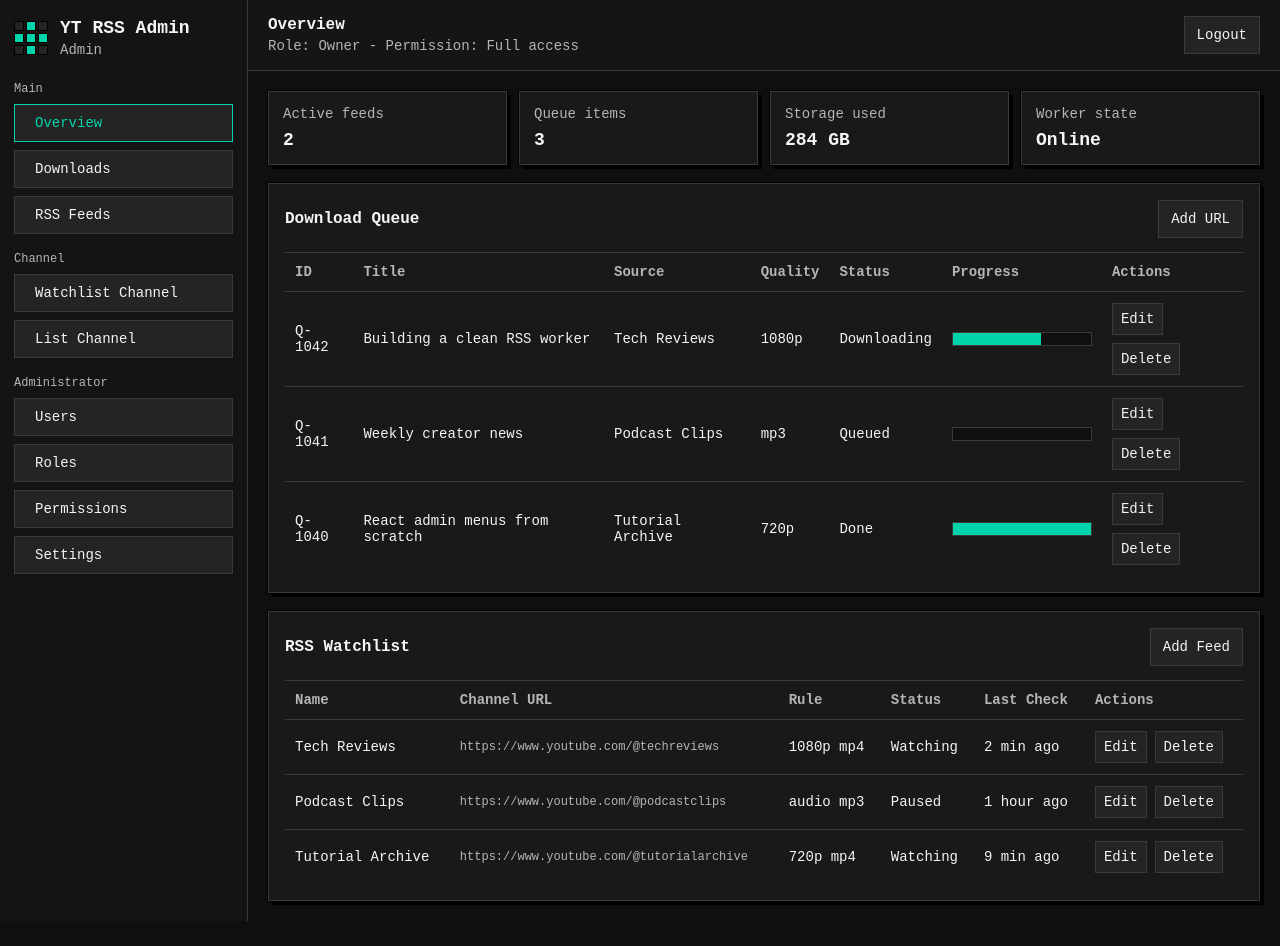
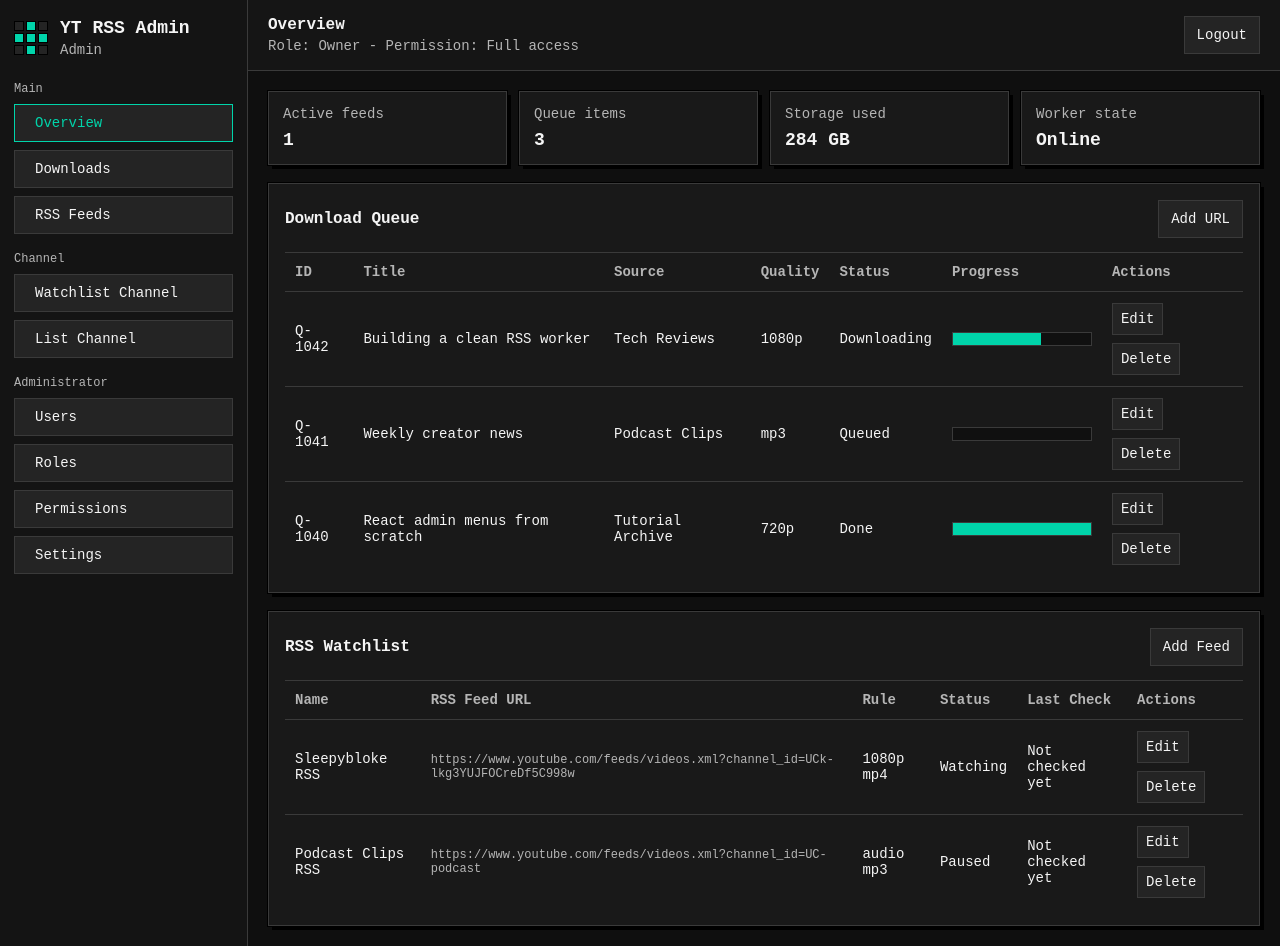
Before and after one commit to ArfanZaky/youtube-rss-downloader-admin, a React (Vite) app: page / in a window 1280 px wide. Both pictures are taken after a click on the button "Login". Before the commit the page ends 921 px from the top, so only its background shows below. Built offline with nearby package versions, Linux system fonts and the light colour scheme.

Commit message:
fix: split rss feeds and channels

```diff
--- a/src/App.jsx
+++ b/src/App.jsx
@@ -2,7 +2,9 @@ import { useEffect, useMemo, useState } from 'react';
 
 const sessionKey = 'yt-rss-admin.session.v1';
 const settingsKey = 'yt-rss-admin.settings.v1';
-const feedsKey = 'yt-rss-admin.feeds.v1';
+const legacyFeedsKey = 'yt-rss-admin.feeds.v1';
+const rssFeedsKey = 'yt-rss-admin.rss-feeds.v1';
+const channelsKey = 'yt-rss-admin.channels.v1';
 const downloadsKey = 'yt-rss-admin.downloads.v1';
 
 const permissions = [
@@ -26,8 +28,13 @@ const initialUsers = [
   { id: 3, username: 'viewer', name: 'Read Only', role: 'viewer', status: 'Invited', lastLogin: '-' }
 ];
 
-const initialFeeds = [
-  { id: 1, name: 'Tech Reviews', url: 'https://www.youtube.com/@techreviews', rule: '1080p mp4', status: 'Watching', lastCheck: '2 min ago' },
+const initialRSSFeeds = [
+  { id: 1, name: 'Sleepybloke RSS', url: 'https://www.youtube.com/feeds/videos.xml?channel_id=UCk-lkg3YUJFOCreDf5C998w', rule: '1080p mp4', status: 'Watching', lastCheck: 'Not checked yet' },
+  { id: 2, name: 'Podcast Clips RSS', url: 'https://www.youtube.com/feeds/videos.xml?channel_id=UC-podcast', rule: 'audio mp3', status: 'Paused', lastCheck: 'Not checked yet' }
+];
+
+const initialChannels = [
+  { id: 1, name: 'Sleepybloke', url: 'https://www.youtube.com/@Sleepybloke', rule: '1080p mp4', status: 'Watching', lastCheck: '2 min ago' },
   { id: 2, name: 'Podcast Clips', url: 'https://www.youtube.com/@podcastclips', rule: 'audio mp3', status: 'Paused', lastCheck: '1 hour ago' },
   { id: 3, name: 'Tutorial Archive', url: 'https://www.youtube.com/@tutorialarchive', rule: '720p mp4', status: 'Watching', lastCheck: '9 min ago' }
 ];
@@ -116,6 +123,15 @@ function loadArray(key, fallback) {
   }
 }
 
+function hasStoredValue(key) {
+  if (typeof window === 'undefined') return false;
+  return window.localStorage.getItem(key) !== null;
+}
+
+function isRSSFeedURL(row) {
+  return String(row?.url || '').includes('/feeds/videos.xml');
+}
+
 function normalizeChannelRows(rows) {
   return rows.map((row) => {
     const url = String(row.url || '');
@@ -123,6 +139,18 @@ function normalizeChannelRows(rows) {
     if (!channelID) return row;
     return { ...row, url: `https://www.youtube.com/channel/${channelID}` };
   });
+}
+
+function loadRSSFeeds() {
+  if (hasStoredValue(rssFeedsKey)) return loadArray(rssFeedsKey, initialRSSFeeds);
+  const legacyRSSRows = loadArray(legacyFeedsKey, []).filter(isRSSFeedURL);
+  return legacyRSSRows.length > 0 ? legacyRSSRows : initialRSSFeeds;
+}
+
+function loadChannels() {
+  if (hasStoredValue(channelsKey)) return normalizeChannelRows(loadArray(channelsKey, initialChannels));
+  const legacyChannelRows = loadArray(legacyFeedsKey, []).filter((row) => !isRSSFeedURL(row));
+  return legacyChannelRows.length > 0 ? normalizeChannelRows(legacyChannelRows) : initialChannels;
 }
 
 function PixelMark() {
@@ -243,14 +271,14 @@ function QueueTable({ downloads, onEdit, onDelete }) {
   );
 }
 
-function FeedTable({ feeds, onEdit, onDelete }) {
+function FeedTable({ feeds, onEdit, onDelete, urlLabel = 'Channel URL' }) {
   return (
     <div className="table-wrap">
       <table>
         <thead>
           <tr>
             <th>Name</th>
-            <th>Channel URL</th>
+            <th>{urlLabel}</th>
             <th>Rule</th>
             <th>Status</th>
             <th>Last Check</th>
@@ -366,7 +394,7 @@ function DownloadForm({ initialDownload, onSave, onCancel }) {
   );
 }
 
-function FeedForm({ initialFeed, onSave, onCancel }) {
+function FeedForm({ initialFeed, onSave, onCancel, title = 'Channel', urlLabel = 'Channel URL', urlPlaceholder = 'https://www.youtube.com/@Sleepybloke' }) {
   const [draft, setDraft] = useState({
     name: initialFeed?.name || '',
     url: initialFeed?.url || '',
@@ -385,11 +413,11 @@ function FeedForm({ initialFeed, onSave, onCancel }) {
     const name = draft.name.trim();
     const url = draft.url.trim();
     if (!name || !url) {
-      setError('Name dan Channel URL wajib diisi.');
+      setError(`Name dan ${urlLabel} wajib diisi.`);
       return;
     }
     if (!url.startsWith('http://') && !url.startsWith('https://')) {
-      setError('Channel URL harus dimulai dengan http:// atau https://.');
+      setError(`${urlLabel} harus dimulai dengan http:// atau https://.`);
       return;
     }
     onSave({
@@ -405,7 +433,7 @@ function FeedForm({ initialFeed, onSave, onCancel }) {
   return (
     <form className="panel form-panel" onSubmit={submit}>
       <div className="panel-head">
-        <h2>{initialFeed ? 'Edit RSS Feed' : 'Add RSS Feed'}</h2>
+        <h2>{initialFeed ? `Edit ${title}` : `Add ${title}`}</h2>
         <div className="button-row">
           <button type="button" onClick={onCancel}>
             Cancel
@@ -420,8 +448,8 @@ function FeedForm({ initialFeed, onSave, onCancel }) {
           <input value={draft.name} onChange={(event) => update('name', event.target.value)} placeholder="Channel or playlist name" />
         </label>
         <label>
-          Channel URL
-          <input value={draft.url} onChange={(event) => update('url', event.target.value)} placeholder="https://www.youtube.com/@Sleepybloke" />
+          {urlLabel}
+          <input value={draft.url} onChange={(event) => update('url', event.target.value)} placeholder={urlPlaceholder} />
         </label>
         <label>
           Rule
@@ -444,8 +472,8 @@ function FeedForm({ initialFeed, onSave, onCancel }) {
   );
 }
 
-function Overview({ downloads, feeds, onOpenAddDownload, onEditDownload, onDeleteDownload, onOpenAddFeed, onEditFeed, onDeleteFeed }) {
-  const activeFeedCount = feeds.filter((feed) => feed.status === 'Watching').length;
+function Overview({ downloads, rssFeeds, onOpenAddDownload, onEditDownload, onDeleteDownload, onOpenAddRSSFeed, onEditRSSFeed, onDeleteRSSFeed }) {
+  const activeFeedCount = rssFeeds.filter((feed) => feed.status === 'Watching').length;
   return (
     <div className="view-stack">
       <div className="stats-grid">
@@ -466,11 +494,11 @@ function Overview({ downloads, feeds, onOpenAddDownload, onEditDownload, onDelet
       <section className="panel">
         <div className="panel-head">
           <h2>RSS Watchlist</h2>
-          <button type="button" onClick={onOpenAddFeed}>
+          <button type="button" onClick={onOpenAddRSSFeed}>
             Add Feed
           </button>
         </div>
-        <FeedTable feeds={feeds} onEdit={onEditFeed} onDelete={onDeleteFeed} />
+        <FeedTable feeds={rssFeeds} onEdit={onEditRSSFeed} onDelete={onDeleteRSSFeed} urlLabel="RSS Feed URL" />
       </section>
     </div>
   );
@@ -496,7 +524,16 @@ function DownloadsView({ downloads, showForm, editingDownload, onOpenAdd, onCanc
 function RSSFeedsView({ feeds, showForm, editingFeed, onOpenAddFeed, onCancelFeed, onSaveFeed, onEditFeed, onDeleteFeed }) {
   return (
     <div className="view-stack">
-      {showForm ? <FeedForm initialFeed={editingFeed} onSave={onSaveFeed} onCancel={onCancelFeed} /> : null}
+      {showForm ? (
+        <FeedForm
+          title="RSS Feed"
+          urlLabel="RSS Feed URL"
+          urlPlaceholder="https://www.youtube.com/feeds/videos.xml?channel_id=..."
+          initialFeed={editingFeed}
+          onSave={onSaveFeed}
+          onCancel={onCancelFeed}
+        />
+      ) : null}
       <section className="panel">
         <div className="panel-head">
           <h2>RSS Feeds</h2>
@@ -504,7 +541,7 @@ function RSSFeedsView({ feeds, showForm, editingFeed, onOpenAddFeed, onCancelFee
             Add Feed
           </button>
         </div>
-        <FeedTable feeds={feeds} onEdit={onEditFeed} onDelete={onDeleteFeed} />
+        <FeedTable feeds={feeds} onEdit={onEditFeed} onDelete={onDeleteFeed} urlLabel="RSS Feed URL" />
       </section>
     </div>
   );
@@ -643,7 +680,16 @@ function WatchlistChannelView({ feeds, onOpenAddFeed, onAddToDownload }) {
 function ChannelListView({ feeds, showForm, editingFeed, onOpenAddFeed, onCancelFeed, onSaveFeed, onEditFeed, onDeleteFeed }) {
   return (
     <div className="view-stack">
-      {showForm ? <FeedForm initialFeed={editingFeed} onSave={onSaveFeed} onCancel={onCancelFeed} /> : null}
+      {showForm ? (
+        <FeedForm
+          title="Channel"
+          urlLabel="Channel URL"
+          urlPlaceholder="https://www.youtube.com/@Sleepybloke"
+          initialFeed={editingFeed}
+          onSave={onSaveFeed}
+          onCancel={onCancelFeed}
+        />
+      ) : null}
       <section className="panel">
         <div className="panel-head">
           <h2>List Channel</h2>
@@ -902,11 +948,14 @@ export default function App() {
   const [roles, setRoles] = useState(initialRoles);
   const [settings, setSettings] = useState(() => loadJSON(settingsKey, defaultSettings));
   const [downloads, setDownloads] = useState(() => loadArray(downloadsKey, initialDownloads));
-  const [feeds, setFeeds] = useState(() => normalizeChannelRows(loadArray(feedsKey, initialFeeds)));
+  const [rssFeeds, setRSSFeeds] = useState(loadRSSFeeds);
+  const [channels, setChannels] = useState(loadChannels);
   const [showDownloadForm, setShowDownloadForm] = useState(false);
   const [editingDownload, setEditingDownload] = useState(null);
-  const [showFeedForm, setShowFeedForm] = useState(false);
-  const [editingFeed, setEditingFeed] = useState(null);
+  const [showRSSFeedForm, setShowRSSFeedForm] = useState(false);
+  const [editingRSSFeed, setEditingRSSFeed] = useState(null);
+  const [showChannelForm, setShowChannelForm] = useState(false);
+  const [editingChannel, setEditingChannel] = useState(null);
 
   const activeTitle = useMemo(() => flatMenu.find(([id]) => id === active)?.[1] || 'Overview', [active]);
 
@@ -952,33 +1001,62 @@ export default function App() {
     setActive('downloads');
   };
 
-  const saveFeeds = (nextFeeds) => {
-    setFeeds(nextFeeds);
-    saveJSON(feedsKey, nextFeeds);
+  const saveRSSFeeds = (nextFeeds) => {
+    setRSSFeeds(nextFeeds);
+    saveJSON(rssFeedsKey, nextFeeds);
   };
 
-  const openAddFeed = () => {
-    setActive('channel-list');
-    setEditingFeed(null);
-    setShowFeedForm(true);
+  const openAddRSSFeed = () => {
+    setActive('rss');
+    setEditingRSSFeed(null);
+    setShowRSSFeedForm(true);
   };
 
-  const editFeed = (feed) => {
-    setActive('channel-list');
-    setEditingFeed(feed);
-    setShowFeedForm(true);
+  const editRSSFeed = (feed) => {
+    setActive('rss');
+    setEditingRSSFeed(feed);
+    setShowRSSFeedForm(true);
   };
 
-  const saveFeed = (feed) => {
-    const exists = feeds.some((item) => item.id === feed.id);
-    const nextFeeds = exists ? feeds.map((item) => (item.id === feed.id ? feed : item)) : [feed, ...feeds];
-    saveFeeds(nextFeeds);
-    setEditingFeed(null);
-    setShowFeedForm(false);
+  const saveRSSFeed = (feed) => {
+    const exists = rssFeeds.some((item) => item.id === feed.id);
+    const nextFeeds = exists ? rssFeeds.map((item) => (item.id === feed.id ? feed : item)) : [feed, ...rssFeeds];
+    saveRSSFeeds(nextFeeds);
+    setEditingRSSFeed(null);
+    setShowRSSFeedForm(false);
   };
 
-  const deleteFeed = (feedID) => {
-    saveFeeds(feeds.filter((feed) => feed.id !== feedID));
+  const deleteRSSFeed = (feedID) => {
+    saveRSSFeeds(rssFeeds.filter((feed) => feed.id !== feedID));
+  };
+
+  const saveChannels = (nextChannels) => {
+    setChannels(nextChannels);
+    saveJSON(channelsKey, nextChannels);
+  };
+
+  const openAddChannel = () => {
+    setActive('channel-list');
+    setEditingChannel(null);
+    setShowChannelForm(true);
+  };
+
+  const editChannel = (feed) => {
+    setActive('channel-list');
+    setEditingChannel(feed);
+    setShowChannelForm(true);
+  };
+
+  const saveChannel = (feed) => {
+    const exists = channels.some((item) => item.id === feed.id);
+    const nextChannels = exists ? channels.map((item) => (item.id === feed.id ? feed : item)) : [feed, ...channels];
+    saveChannels(nextChannels);
+    setEditingChannel(null);
+    setShowChannelForm(false);
+  };
+
+  const deleteChannel = (feedID) => {
+    saveChannels(channels.filter((feed) => feed.id !== feedID));
   };
 
   if (!sessionUser) {
@@ -1021,13 +1099,13 @@ export default function App() {
         {active === 'overview' ? (
           <Overview
             downloads={downloads}
-            feeds={feeds}
+            rssFeeds={rssFeeds}
             onOpenAddDownload={openAddDownload}
             onEditDownload={editDownload}
             onDeleteDownload={deleteDownload}
-            onOpenAddFeed={openAddFeed}
-            onEditFeed={editFeed}
-            onDeleteFeed={deleteFeed}
+            onOpenAddRSSFeed={openAddRSSFeed}
+            onEditRSSFeed={editRSSFeed}
+            onDeleteRSSFeed={deleteRSSFeed}
           />
         ) : null}
         {active === 'downloads' ? (
@@ -1047,35 +1125,35 @@ export default function App() {
         ) : null}
         {active === 'rss' ? (
           <RSSFeedsView
-            feeds={feeds}
-            showForm={showFeedForm}
-            editingFeed={editingFeed}
-            onOpenAddFeed={openAddFeed}
+            feeds={rssFeeds}
+            showForm={showRSSFeedForm}
+            editingFeed={editingRSSFeed}
+            onOpenAddFeed={openAddRSSFeed}
             onCancelFeed={() => {
-              setEditingFeed(null);
-              setShowFeedForm(false);
+              setEditingRSSFeed(null);
+              setShowRSSFeedForm(false);
             }}
-            onSaveFeed={saveFeed}
-            onEditFeed={editFeed}
-            onDeleteFeed={deleteFeed}
+            onSaveFeed={saveRSSFeed}
+            onEditFeed={editRSSFeed}
+            onDeleteFeed={deleteRSSFeed}
           />
         ) : null}
         {active === 'channel-watchlist' ? (
-          <WatchlistChannelView feeds={feeds} onOpenAddFeed={openAddFeed} onAddToDownload={addFeedToDownload} />
+          <WatchlistChannelView feeds={channels} onOpenAddFeed={openAddChannel} onAddToDownload={addFeedToDownload} />
         ) : null}
         {active === 'channel-list' ? (
           <ChannelListView
-            feeds={feeds}
-            showForm={showFeedForm}
-            editingFeed={editingFeed}
-            onOpenAddFeed={openAddFeed}
+            feeds={channels}
+            showForm={showChannelForm}
+            editingFeed={editingChannel}
+            onOpenAddFeed={openAddChannel}
             onCancelFeed={() => {
-              setEditingFeed(null);
-              setShowFeedForm(false);
+              setEditingChannel(null);
+              setShowChannelForm(false);
             }}
-            onSaveFeed={saveFeed}
-            onEditFeed={editFeed}
-            onDeleteFeed={deleteFeed}
+            onSaveFeed={saveChannel}
+            onEditFeed={editChannel}
+            onDeleteFeed={deleteChannel}
           />
         ) : null}
         {active === 'users' ? <Users roles={roles} /> : null}
```
Also changed, not shown: 2 other files (tests, documents, lock files or other folders).
